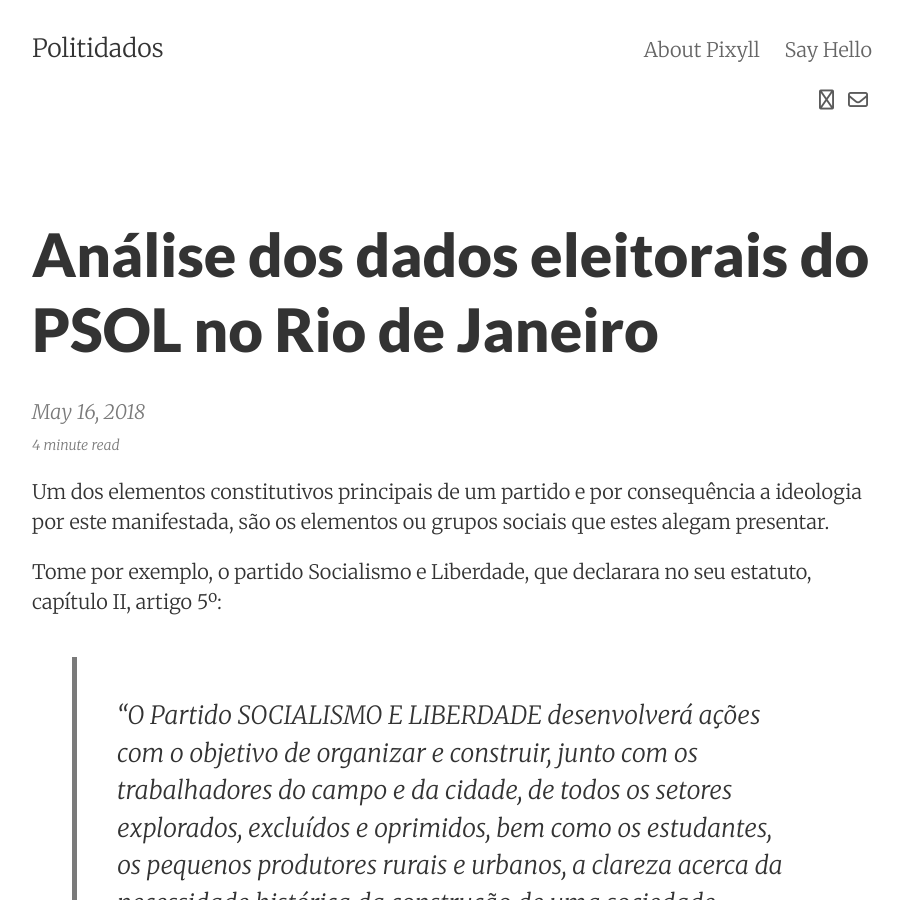
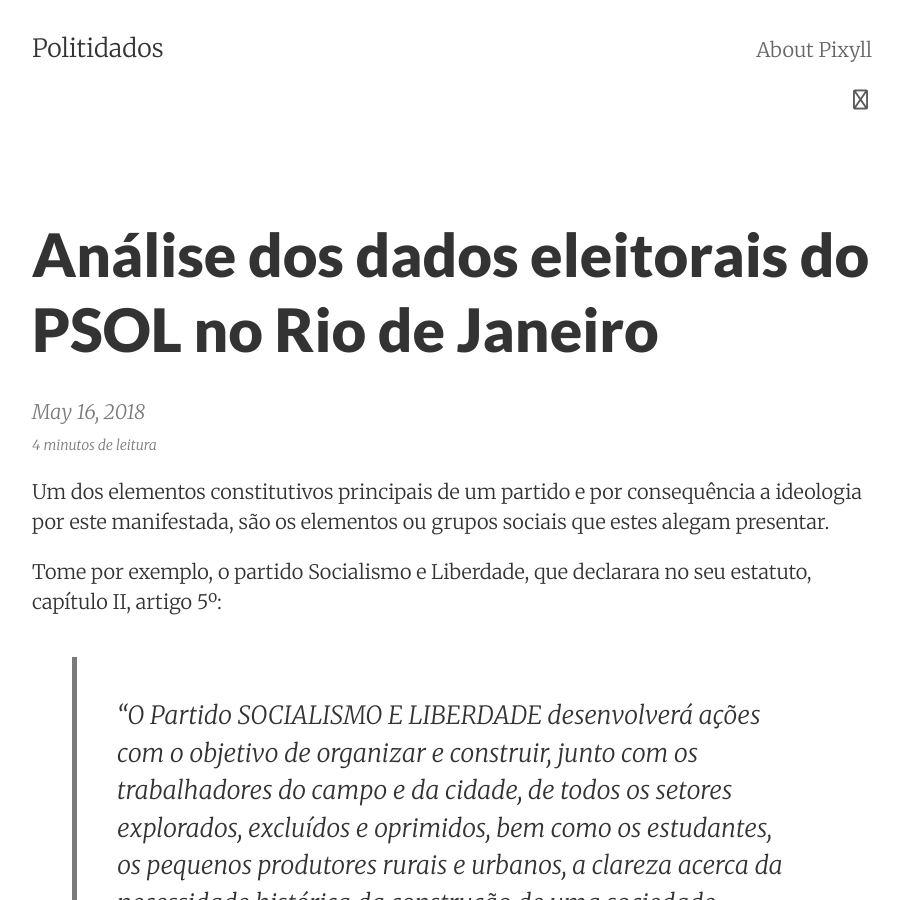
Before and after one commit to politidados/politidados.github.io, a Jekyll site: the page built from _posts/2018-05-16-analise-psol.md, in a window 1280 px wide and 900 px high. Shown: the whole window, without its empty margins (188-1091 px from the left). Built offline with Jekyll 4.4.1, drawn with Linux system fonts in a browser that asks for light colours; nearby versions of some CDN libraries; some of the changed lines change nothing that is shown; some of the changed text lies outside the part shown.

Commit message:
Update _config.yml

```diff
--- a/_config.yml
+++ b/_config.yml
@@ -1,14 +1,14 @@
 # Site settings
 title:       Politidados
-email:       your_email@example.com
+email:
 author:      Politidados
-description: "A simple, beautiful theme for Jekyll that emphasizes content rather than aesthetic fluff."
+description: "Analisando os dados."
 baseurl:     ""
 url:         "http://politidados.github.io"
 date_format: "%b %-d, %Y"
 header_pages:
  - about.md
- - contact.html
+ #- contact.html
 
 # Google services
 google_verification:
@@ -69,7 +69,7 @@
 vk_id:
 
 # Post sharing icons
-show_sharing_icons: false
+show_sharing_icons: true
 # Change to 'true' to enable individual icons
 share_facebook: true
 share_twitter: false
@@ -83,12 +83,12 @@
 
 text:
   pagination:
-    newer: 'Newer'
-    older: 'Older'
+    newer: 'Mais novo'
+    older: 'Mais antigo'
   share_buttons:
     text:         'Compartilhe esse post!'
     facebook:     'Compartilhe no Facebook'
-    twitter:      'Share on Twitter'
+    twitter:      'Compartilhe no Twitter'
     googleplus:   'Share on Google+'
     linkedin:     'Share on LinkedIn'
     digg:         'Share on Digg'
@@ -97,8 +97,8 @@
     stumbleupon:  'Share on StumbleUpon'
     hackernews:   'Share on Hacker News'
   post:
-    updated:        'Updated'
-    minute_read:    'minute read'
+    updated:        'Atualizado'
+    minute_read:    'minutos de leitura'
     related_posts:  'Related Posts'
   index:
     coming_soon: 'Coming soon...'
@@ -112,7 +112,7 @@
       sent:     'Message sent!'
       error:    'Error!'
   thanks: 'Thanks for contacting us. We will reply as soon as possible.'
-  og_locale: 'en_US'
+  og_locale: 'pt_BR'
 
 # Build settings
 markdown:     kramdown
```
